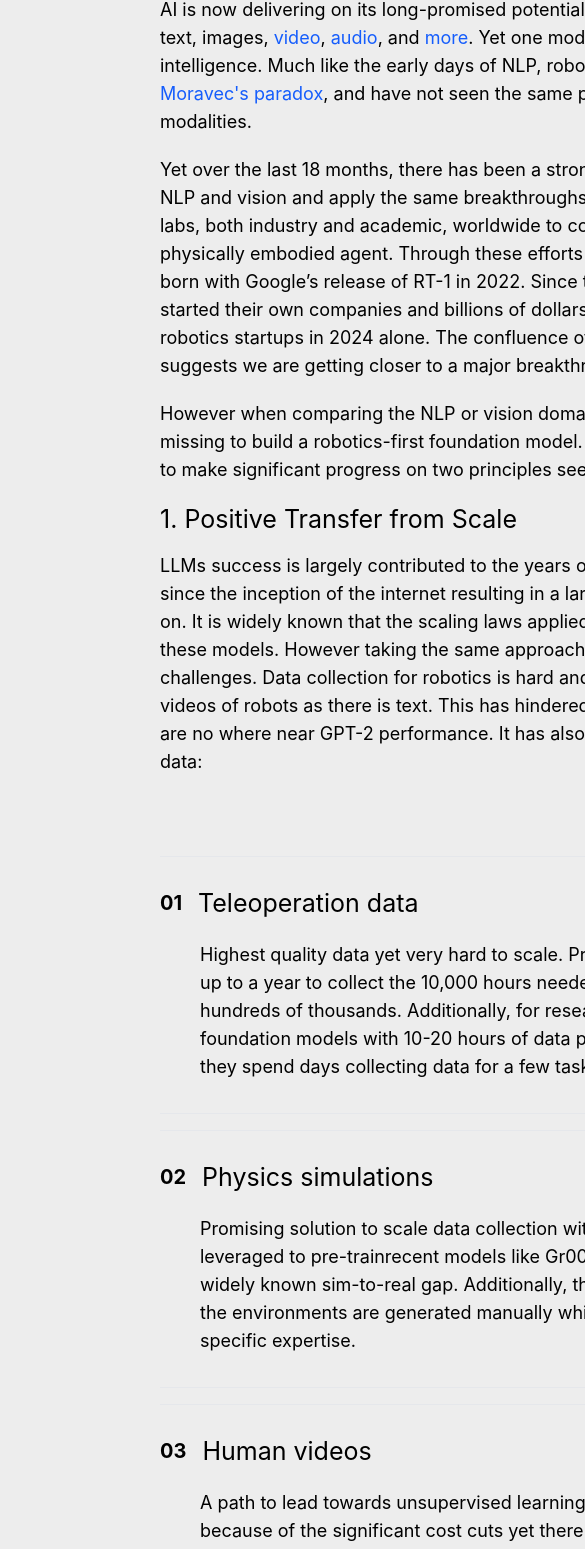
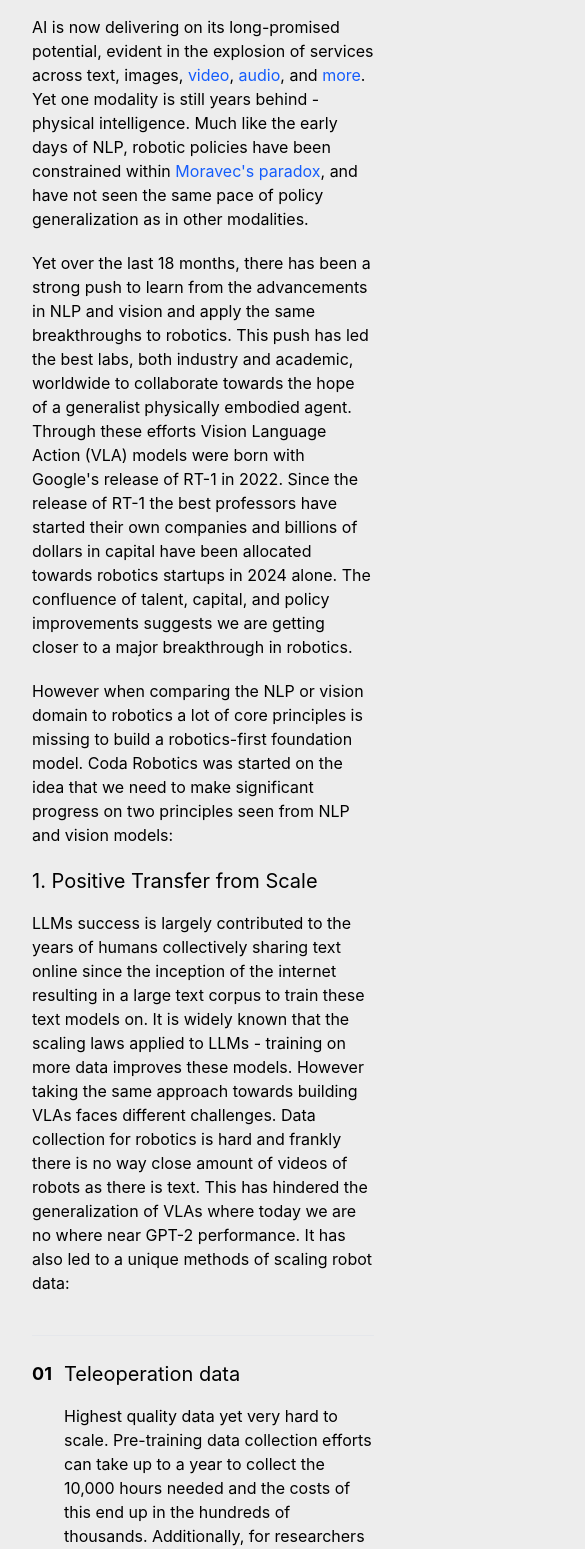
Before and after one commit to coda-robotics/coda-website, a Next.js app: page /why-coda in a window 390 px wide. Shown: the part 164-1713 px from the top of the page, 585 px wide, since content can reach past the window. Built offline with nearby package versions, Linux system fonts and the light colour scheme; no server answers.

Commit message:
mobile layout done

```diff
--- a/components/Infra_Section.tsx
+++ b/components/Infra_Section.tsx
@@ -75,7 +75,7 @@ export default function Infra_Section({ featuredMain, featuredSide1, featuredSid
             fill
             className="object-contain transition-transform duration-300 group-hover:scale-105"
           />
-          <div className="absolute left-4 bottom-4 text-black">
+          <div className="absolute left-4 bottom-[24%] text-black z-10">
             <time className="coda-font text-[clamp(5px,2vw,14px)]">{featuredSide1.date}</time>
             <h3 className="mt-1 max-w-[75%] coda-font text-[clamp(5px,5vw,22px)] leading-none">
               {featuredSide1.title}
--- a/components/article_display.tsx
+++ b/components/article_display.tsx
@@ -15,7 +15,7 @@ export default function ArticleDisplay({ title, date, content, image_url }: Arti
             <header className="mb-8">
                 <h1 className="text-4xl font-bold mb-4 coda-font">{title}</h1>
                 <div className="text-gray-600 mb-6">
-                    <span>CODA Lab</span>
+                    <span>Coda Robotics Lab</span>
                     <span className="mx-2">•</span>
                     <span>{date}</span>
                 </div>
--- a/src/app/about/page.tsx
+++ b/src/app/about/page.tsx
@@ -8,7 +8,7 @@ export default function AboutPage() {
       <div className="items-start px-[22px] sm:px-[20px] lg:px-[105px] py-20">
         <h1 className="coda-font text-[40px] mb-8 mt-8">ABOUT</h1>
         <p className="coda-font text-[20px] mb-12">
-          To learn more about CODA, please visit our company page.
+          To learn more about Coda Robotics, please visit our company page.
         </p>
 
         <Link
--- a/src/app/careers/page.tsx
+++ b/src/app/careers/page.tsx
@@ -27,7 +27,7 @@ export default function Careers_Section() {
               We are an ambitious group of researchers and engineers working to deliver durable data infrastructure to power the future of embodied intelligence.
             </p>
             <p>
-              We’re hiring cross-domain high agency researchers & engineers who want to be a part of the future of embodied AI, at CODA HQ in San Francisco, CA.
+              We’re hiring cross-domain high agency researchers & engineers who want to be a part of the future of embodied AI, at Coda HQ in San Francisco, CA.
             </p>
             <p>
               The opportune moment to build the next generation of robotics is now. Join us!
--- a/src/app/company/page.tsx
+++ b/src/app/company/page.tsx
@@ -65,10 +65,10 @@ export default function CompanyPage() {
                         {/* Mission Section */}
                         <div className="mb-16">
                             <p className="text-[15px] mt-6">
-                                <Link href="/why-coda" className="underline underline-offset-2">Why Build CODA <span>↗</span></Link>
+                                <Link href="/why-coda" className="underline underline-offset-2">Why Build Coda Robotics <span>↗</span></Link>
                             </p>
                             <h1 className="text-[calc(2.5rem)] pt-4 leading-[1.2] my-4 w-full transition-all duration-300 ease-in-out">MISSION</h1>
-                            <h2 className="coda-font text-[20px] mb-8 mt-8" style={{ maxWidth: '1200px', margin: '0 auto 0 0' }}>CODA was founded on the belief that robotic foundation models are missing two key principles behind NLP and vision breakthroughs: positive transfer from scale and scalable evaluations. We're building durable infrastructure to enable roboticists to achieve similar breakthroughs.</h2>
+                            <h2 className="coda-font text-[20px] mb-8 mt-8" style={{ maxWidth: '1200px', margin: '0 auto 0 0' }}>Coda Robotics was founded on the belief that robotic foundation models are missing two key principles behind NLP and vision breakthroughs: positive transfer from scale and scalable evaluations. We're building durable infrastructure to enable roboticists to achieve similar breakthroughs.</h2>
                             <div
                                 style={{
                                 fontFamily: 'Inter, sans-serif',
--- a/src/app/infrastructure/news/page.tsx
+++ b/src/app/infrastructure/news/page.tsx
@@ -107,7 +107,7 @@ function NewsPage() {
                                         {featuredArticle.title}
                                     </h2>
                                     <div className="text-gray-600 mb-4">
-                                        <span>CODA Lab</span>
+                                        <span>Coda Robotics Lab</span>
                                         <span className="mx-2">•</span>
                                         <span>{featuredArticle.date}</span>
                                     </div>
@@ -139,7 +139,7 @@ function NewsPage() {
                                             {article.title}
                                         </h3>
                                         <div className="text-gray-600 text-sm mb-3">
-                                            <span>CODA Lab</span>
+                                            <span>Coda Robotics Lab</span>
                                             <span className="mx-2">•</span>
                                             <span>{article.date}</span>
                                         </div>
--- a/src/app/page.tsx
+++ b/src/app/page.tsx
@@ -93,7 +93,7 @@ export default function Home() {
               <li className="border-b pb-4 w-[95%]">
                 <div className="pb-[4px]">
                   <Link href="/why-coda" className="block w-full text-[18px]">
-                    Why Build CODA?
+                    Why Build Coda Robotics?
                   </Link>
                 </div>
                 <p className="text-gray-600 text-sm pb-[2px]">
--- a/src/app/why-coda/page.tsx
+++ b/src/app/why-coda/page.tsx
@@ -16,74 +16,74 @@ export default function WhyCodaPage() {
         <div className="flex min-h-screen">
             <SideNav />
 
-            <main className="flex-1 pl-32">
+            <main className="flex-1 pl-4 sm:pl-20 md:pl-24 lg:pl-32">
                 <div className="max-w-7xl mx-auto px-4 sm:px-6 lg:px-8">
-                    <div className="relative px-4 sm:px-6 md:px-8 lg:px-50">
+                    <div className="relative px-0 sm:px-4 md:px-8 lg:px-32">
                         {/* Main Heading */}
-                        <div className="mb-20">
-                            <h1 className="coda-font text-[40px] mb-8 mt-8">Why Build CODA?</h1>
-                            <div className="w-[800px] mx-auto">
-                                <p className="text-lg mb-5">
+                        <div className="mb-10 sm:mb-20">
+                            <h1 className="coda-font text-[32px] sm:text-[40px] mb-6 sm:mb-8 mt-6 sm:mt-8 px-0">Why Build Coda Robotics?</h1>
+                            <div className="w-full max-w-[800px] md:max-w-[780px] mx-0 px-0">
+                                <p className="text-base sm:text-lg mb-5">
                                 AI is now delivering on its long-promised potential, evident in the explosion of services across text, images, <a href="https://a16z.com/why-2023-was-ai-videos-breakout-year-and-what-to-expect-in-2024/" className="text-blue-600 hover:underline" target="_blank" rel="noopener noreferrer">video</a>, <a href="https://a16z.com/the-future-of-music-how-generative-ai-is-transforming-the-music-industry/" className="text-blue-600 hover:underline" target="_blank" rel="noopener noreferrer">audio</a>, and <a href="https://a16z.com/ai/" className="text-blue-600 hover:underline" target="_blank" rel="noopener noreferrer">more</a>. Yet one modality is still years behind - physical intelligence. Much like the early days of NLP, robotic policies have been constrained within <a href="https://en.wikipedia.org/wiki/Moravec%27s_paradox" className="text-blue-600 hover:underline" target="_blank" rel="noopener noreferrer">Moravec's paradox</a>, and have not seen the same pace of policy generalization as in other modalities.
                                 </p>
 
-                                <p className="text-lg mb-5">
-                                Yet over the last 18 months, there has been a strong push to learn from the advancements in NLP and vision and apply the same breakthroughs to robotics. This push has led the best labs, both industry and academic, worldwide to collaborate towards the hope of a generalist physically embodied agent. Through these efforts Vision Language Action (VLA) models were born with Google’s release of RT-1 in 2022. Since the release of RT-1 the best professors have started their own companies and billions of dollars in capital have been allocated towards robotics startups in 2024 alone. The confluence of talent, capital, and policy improvements suggests we are getting closer to a major breakthrough in robotics.
+                                <p className="text-base sm:text-lg mb-5">
+                                Yet over the last 18 months, there has been a strong push to learn from the advancements in NLP and vision and apply the same breakthroughs to robotics. This push has led the best labs, both industry and academic, worldwide to collaborate towards the hope of a generalist physically embodied agent. Through these efforts Vision Language Action (VLA) models were born with Google's release of RT-1 in 2022. Since the release of RT-1 the best professors have started their own companies and billions of dollars in capital have been allocated towards robotics startups in 2024 alone. The confluence of talent, capital, and policy improvements suggests we are getting closer to a major breakthrough in robotics.
                                 </p>
 
-                                <p className="text-lg mb-5">
-                                However when comparing the NLP or vision domain to robotics a lot of core principles is missing to build a robotics-first foundation model. CODA was started on the idea that we need to make significant progress on two principles seen from NLP and vision models:
+                                <p className="text-base sm:text-lg mb-5">
+                                However when comparing the NLP or vision domain to robotics a lot of core principles is missing to build a robotics-first foundation model. Coda Robotics was started on the idea that we need to make significant progress on two principles seen from NLP and vision models:
                                 </p>
 
-                                <p className="text-lg mb-5">
-                                <span className="coda-font text-[25px]">1. Positive Transfer from Scale </span>
+                                <p className="text-base sm:text-lg mb-5">
+                                <span className="coda-font text-[20px] sm:text-[25px]">1. Positive Transfer from Scale </span>
                                 </p>
 
-                                <p className="text-lg mb-5">
+                                <p className="text-base sm:text-lg mb-5">
                                 LLMs success is largely contributed to the years of humans collectively sharing text online since the inception of the internet resulting in a large text corpus to train these text models on. It is widely known that the scaling laws applied to LLMs - training on more data improves these models. However taking the same approach towards building VLAs faces different challenges. Data collection for robotics is hard and frankly there is no way close amount of videos of robots as there is text. This has hindered the generalization of VLAs where today we are no where near GPT-2 performance. It has also led to a unique methods of scaling robot data:
                                 </p>
                             </div>
                         </div>
 
                         {/* Data Collection Methods */}
-                        <div className="mb-20">
-                            <div className="border-t border-b border-gray-200 py-8 mb-4 w-[800px] mx-auto">
+                        <div className="mb-10 sm:mb-20">
+                            <div className="border-t border-b border-gray-200 py-6 sm:py-8 mb-4 w-full max-w-[800px] md:max-w-[780px] mx-0 px-0">
                                 <div className="flex items-center w-full">
                                     <div className="flex items-center flex-1">
-                                        <span className="text-xl font-bold mr-4">01</span>
-                                        <span className="coda-font text-[25px]">Teleoperation data</span>
+                                        <span className="text-lg sm:text-xl font-bold mr-3 sm:mr-4">01</span>
+                                        <span className="coda-font text-[20px] sm:text-[25px]">Teleoperation data</span>
                                     </div>
                                 </div>
-                                <div className="mt-6 ml-10">
-                                    <p className="text-lg">
+                                <div className="mt-4 sm:mt-6 ml-8 sm:ml-10">
+                                    <p className="text-base sm:text-lg">
                                         Highest quality data yet very hard to scale. Pre-training data collection efforts can take up to a year to collect the 10,000 hours needed and the costs of this end up in the hundreds of thousands. Additionally, for researchers wanting to post-train these foundation models with 10-20 hours of data per task, depending on the task complexity, they spend days collecting data for a few tasks.
                                     </p>
                                 </div>
                             </div>
 
-                            <div className="border-t border-b border-gray-200 py-8 mb-4 w-[800px] mx-auto">
+                            <div className="border-t border-b border-gray-200 py-6 sm:py-8 mb-4 w-full max-w-[800px] md:max-w-[780px] mx-0 px-0">
                                 <div className="flex items-center w-full">
                                     <div className="flex items-center flex-1">
-                                        <span className="text-xl font-bold mr-4">02</span>
-                                        <span className="coda-font text-[25px]">Physics simulations</span>
+                                        <span className="text-lg sm:text-xl font-bold mr-3 sm:mr-4">02</span>
+                                        <span className="coda-font text-[20px] sm:text-[25px]">Physics simulations</span>
                                     </div>
                                 </div>
-                                <div className="mt-6 ml-10">
-                                    <p className="text-lg">
+                                <div className="mt-4 sm:mt-6 ml-8 sm:ml-10">
+                                    <p className="text-base sm:text-lg">
                                     Promising solution to scale data collection without quadratically increasing costs and is leveraged to pre-trainrecent models like Gr00t N1, yet these simulations still exhibit the widely known sim-to-real gap. Additionally, the biggest bottleneck for simulations is that the environments are generated manually which is a labor-intensive process and needs specific expertise.
                                     </p>
                                 </div>
                             </div>
 
-                            <div className="border-t border-b border-gray-200 py-8 mb-4 w-[800px] mx-auto">
+                            <div className="border-t border-b border-gray-200 py-6 sm:py-8 mb-4 w-full max-w-[800px] md:max-w-[780px] mx-0 px-0">
                                 <div className="flex items-center w-full">
                                     <div className="flex items-center flex-1">
-                                        <span className="text-xl font-bold mr-4">03</span>
-                                        <span className="coda-font text-[25px]">Human videos</span>
+                                        <span className="text-lg sm:text-xl font-bold mr-3 sm:mr-4">03</span>
+                                        <span className="coda-font text-[20px] sm:text-[25px]">Human videos</span>
                                     </div>
                                 </div>
-                                <div className="mt-6 ml-10">
-                                    <p className="text-lg">
+                                <div className="mt-4 sm:mt-6 ml-8 sm:ml-10">
+                                    <p className="text-base sm:text-lg">
                                     A path to lead towards unsupervised learning and is very much favored in academia because of the significant cost cuts yet there is still an embodiment gap leading industry players not relying on this technique as much given their resources (yet).
                                     </p>
                                 </div>
@@ -91,35 +91,35 @@ export default function WhyCodaPage() {
                         </div>
 
                         {/* CODA Logo */}
-                        <div className="w-[800px] mx-auto mb-16 text-center">
+                        <div className="w-full max-w-[800px] md:max-w-[780px] mx-0 px-0 mb-10 sm:mb-16">
                             <img
                                 src="/coda3d.png"
                                 alt="CODA Logo"
-                                className="mx-auto h-[450px] w-auto"
+                                className="h-[300px] sm:h-[450px] w-auto"
                             />
                         </div>
 
                         {/* Conclusion */}
-                        <div className="mb-20 w-[800px] mx-auto" style={{ fontFamily: 'Inter, sans-serif' }}>
-                            <div className="mb-10">
-                                <p className="text-lg mb-6">
-                                Given the current robotics data pyramid, we see a clear need to build scalable data engines that support positive transfer. These engines will focus on two priorities: enhancing data quality and increasing quantity, while maintaining high diversity. Explore our Data Engines here. In parallel, we’re investing much of our resources to build durable tooling at the data layer to manage the larger datasets we expect in the future.
+                        <div className="mb-10 sm:mb-20 w-full max-w-[800px] md:max-w-[780px] mx-0 px-0" style={{ fontFamily: 'Inter, sans-serif' }}>
+                            <div className="mb-6 sm:mb-10">
+                                <p className="text-base sm:text-lg mb-5 sm:mb-6">
+                                Given the current robotics data pyramid, we see a clear need to build scalable data engines that support positive transfer. These engines will focus on two priorities: enhancing data quality and increasing quantity, while maintaining high diversity. Explore our Data Engines here. In parallel, we're investing much of our resources to build durable tooling at the data layer to manage the larger datasets we expect in the future.
                                 </p>
 
-                                <p className="text-lg mb-5">
-                                <span className="coda-font text-[25px]">2. Scalable Evaluations </span>
+                                <p className="text-base sm:text-lg mb-5">
+                                <span className="coda-font text-[20px] sm:text-[25px]">2. Scalable Evaluations </span>
                                 </p>
 
-                                <p className="text-lg mb-6">
-                                All paths point toward generalist models—but since they’re capable of doing “anything”, they must be evaluated on “everything”. Labs working on pre-training robotics foundation models typically run 3,000–3,600 trials per evaluation cycle, often taking over a month since setting up the evaluation environment (real or sim) is done manually. This significantly slows down iteration. We view in-browser physics simulations with embedded simulation MCPs that run head-to-head model evaluations as a promising approach to offer more scalable and low-cost evaluations.
+                                <p className="text-base sm:text-lg mb-5 sm:mb-6">
+                                All paths point toward generalist models—but since they're capable of doing "anything", they must be evaluated on "everything". Labs working on pre-training robotics foundation models typically run 3,000–3,600 trials per evaluation cycle, often taking over a month since setting up the evaluation environment (real or sim) is done manually. This significantly slows down iteration. We view in-browser physics simulations with embedded simulation MCPs that run head-to-head model evaluations as a promising approach to offer more scalable and low-cost evaluations.
                                 </p>
-                                <p className="text-lg mb-6">
-                                To close the gap between today’s fragmented approaches and tomorrow’s embodied general intelligence, the robotics community needs more than better models—it needs better infrastructure. The future of robotics hinges on scalable data pipelines, robust evaluation frameworks, and tooling that can keep pace with the ambitions of generalist systems. At CODA, we’re building the data foundation for this next era: high-integrity engines for collection and evaluation, tools that enable fast iteration, and infrastructure designed to endure. As the field accelerates, we aim to serve as the backbone that helps robotics transition from research to real-world impact.
+                                <p className="text-base sm:text-lg mb-5 sm:mb-6">
+                                To close the gap between today's fragmented approaches and tomorrow's embodied general intelligence, the robotics community needs more than better models—it needs better infrastructure. The future of robotics hinges on scalable data pipelines, robust evaluation frameworks, and tooling that can keep pace with the ambitions of generalist systems. At Coda Robotics, we're building the data foundation for this next era: high-integrity engines for collection and evaluation, tools that enable fast iteration, and infrastructure designed to endure. As the field accelerates, we aim to serve as the backbone that helps robotics transition from research to real-world impact.
                                 </p>
-                                <p className="text-lg">
+                                <p className="text-base sm:text-lg">
                                     Julian Saks
                                 </p>
-                                <p className="text-lg">
+                                <p className="text-base sm:text-lg">
                                     Founder, CEO
                                 </p>
                                 {/* <div className="h-12 w-40 border-b border-black my-2"></div> */}
```
